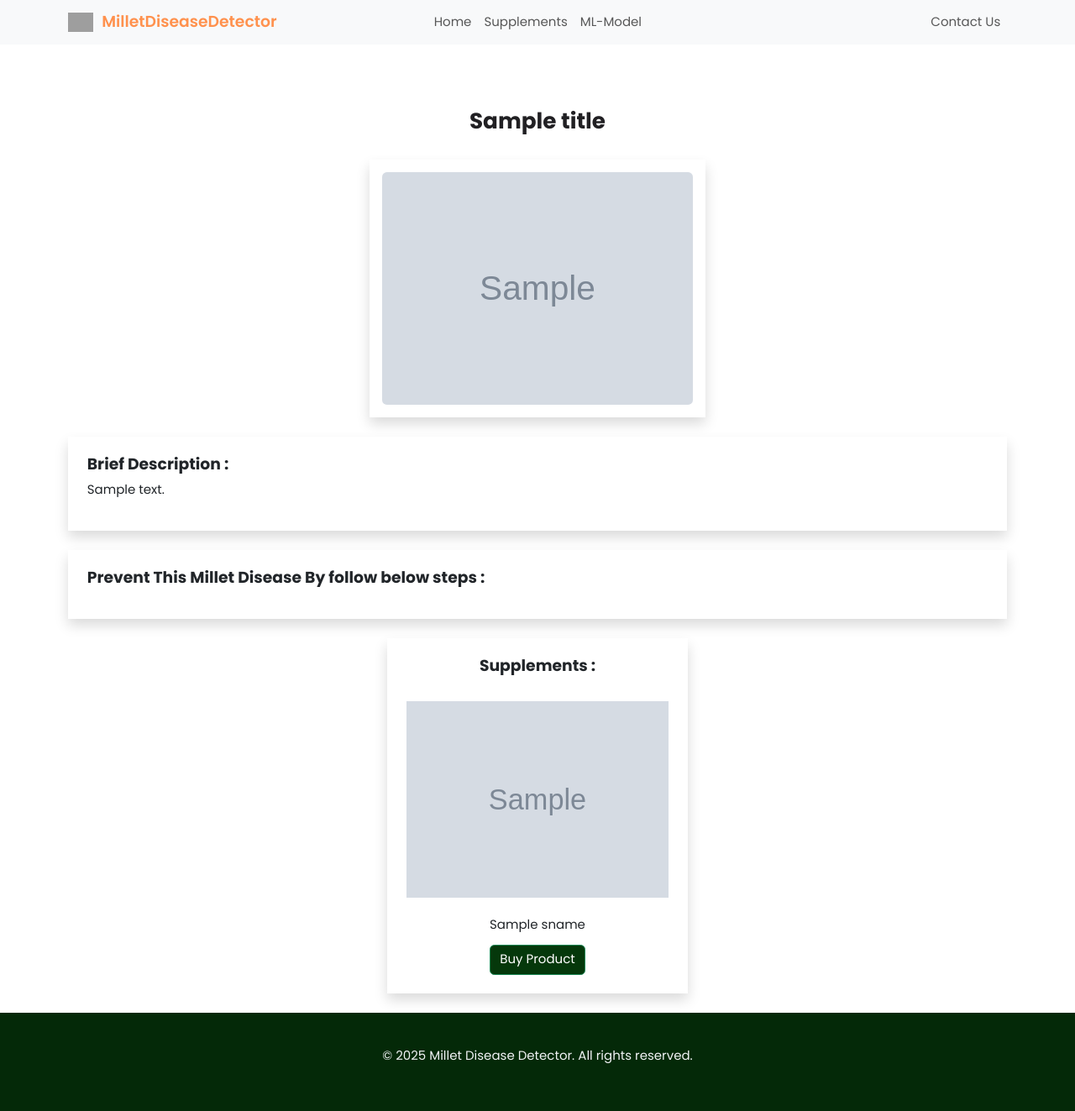
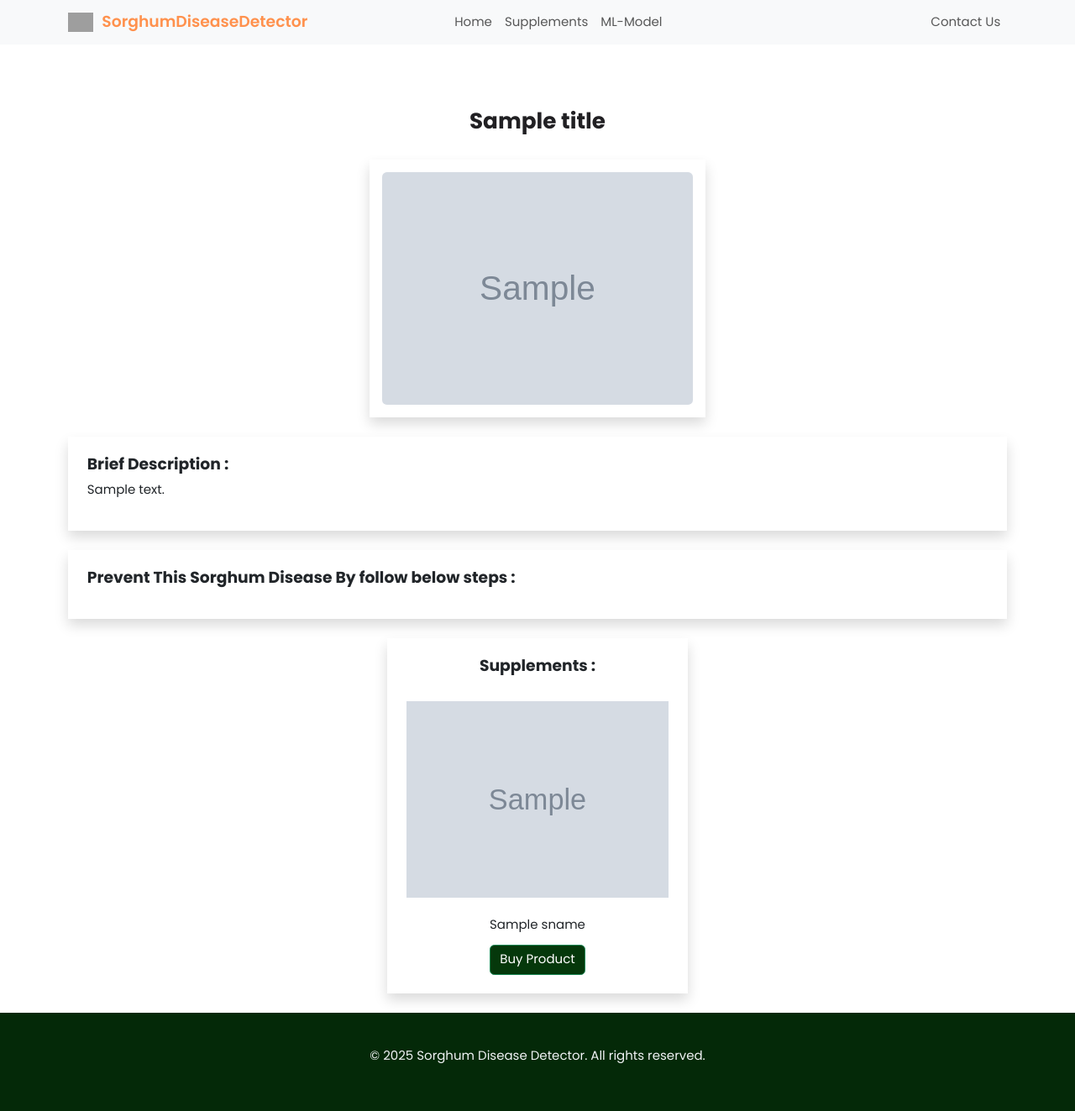
Before and after one commit to msujera0111/millet_disease, a Flask app: template templates/submit.html in a window 1280 px wide. Shown: the whole page at 84% size. Run offline with Flask 2, Linux system fonts and the light colour scheme; the template is opened without the code that fills it: most values are stand-ins (such as "Sample title", 1, 10 or a date in 2020); grey boxes marked "Sample" are stand-in pictures; some libraries are stand-ins or nearby versions; grey boxes are pictures that could not be loaded.

Commit message:
text changes

```diff
--- a/templates/base.html
+++ b/templates/base.html
@@ -87,7 +87,7 @@
 <nav class="navbar navbar-expand-lg navbar-light bg-light">
     <div class="container">
         <a class="navbar-brand" href="/">
-            <img src="/static/uploads/front.png" alt="Logo"> MilletDiseaseDetector
+            <img src="/static/uploads/front.png" alt="Logo"> SorghumDiseaseDetector
         </a>
         <button class="navbar-toggler" type="button" data-bs-toggle="collapse" data-bs-target="#navbarNav"
                 aria-controls="navbarNav" aria-expanded="false" aria-label="Toggle navigation">
@@ -117,7 +117,7 @@
 
 <!-- Footer -->
 <footer class="footer-basic">
-    <p>&copy; 2025 Millet Disease Detector. All rights reserved.</p>
+    <p>&copy; 2025 Sorghum Disease Detector. All rights reserved.</p>
 </footer>
 
 <!-- Bootstrap Bundle with Popper -->
--- a/templates/home.html
+++ b/templates/home.html
@@ -1,7 +1,7 @@
 {% extends 'base.html' %}
 
 {% block pagetitle %}
-Millet Disease Prediction
+Sorghum Disease Prediction
 {% endblock pagetitle %}
 
 {% block body %}
@@ -33,10 +33,10 @@ Millet Disease Prediction
   <div class="row">
     <div class="col-lg-10 mx-auto">
       <h3 class="display-5 hero-title" style="padding-top: 10%; font-weight: 400; color: black;">
-        <b>MILLET DISEASE DETECTION</b>
+        <b>SORGHUM DISEASE DETECTION</b>
       </h3>
       <p class="lead hero-subtext" style="font-weight: 500; color: black; font-size: 17px;">
-        This Model Will Help To Detect Disease From Millets
+        This Model Will Helps Detect Sorghum Diseases
       </p>
     </div>
   </div>
--- a/templates/submit.html
+++ b/templates/submit.html
@@ -47,7 +47,7 @@
             {% if pred in [3, 5, 7, 11, 15, 18, 20, 23, 24, 25, 28, 38] %}
               Benefits :
             {% else %}
-              Prevent This Millet Disease By follow below steps :
+              Prevent This Sorghum Disease By follow below steps :
             {% endif %}
           </b></h5>
           <p>{{prevent}}</p>
```
